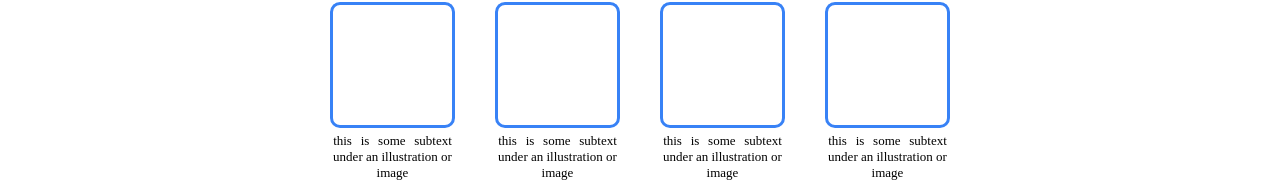
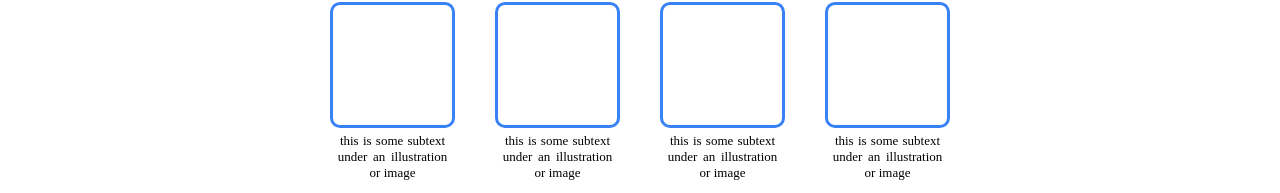
Before and after one commit to ZeeshanHaider2/css-project, a plain HTML site: page index.html in a window 1280 px wide. Shown: the part 759-952 px from the top of the page. Drawn offline with Linux system fonts and the light colour scheme.

Commit message:
word-spacing class added

```diff
--- a/index.html
+++ b/index.html
@@ -46,7 +46,7 @@
             <div class="bl-top"></div>
             <div class="bl-bot">
               <span class="space">this is some subtext </span
-              ><span>under an illustration or image</span>
+              ><span class="space1">under an illustration </span> or image</span>
             </div>
           </div>
           <div class="box">
@@ -54,7 +54,7 @@
             <div class="bl-top1"></div>
             <div class="bl-bot1">
               <span class="space">this is some subtext </span
-              ><span>under an illustration or image</span>
+              ><span class="space1">under an illustration </span> or image</span>
             </div>
           </div>
           <div class="box">
@@ -62,7 +62,7 @@
             <div class="br-top"></div>
             <div class="br-bot">
               <span class="space">this is some subtext </span
-              ><span>under an illustration or image</span>
+              ><span class="space1">under an illustration </span> or image</span>
             </div>
           </div>
 
@@ -71,7 +71,7 @@
             <div class="br-top1"></div>
             <div class="br-bot1">
               <span class="space">this is some subtext </span
-              ><span>under an illustration or image</span>
+              ><span class="space1">under an illustration </span> or image</span>
             </div>
           </div>
         </div>
--- a/styles.css
+++ b/styles.css
@@ -152,8 +152,12 @@ section h2 {
 }
 
 .space {
-  word-spacing: 5.5px;
+  word-spacing: 1px;
 }
+.space1 {
+  word-spacing: 2.5px;
+}
+
 quote {
   height: auto;
   background-color: #e5e7eb;
```
